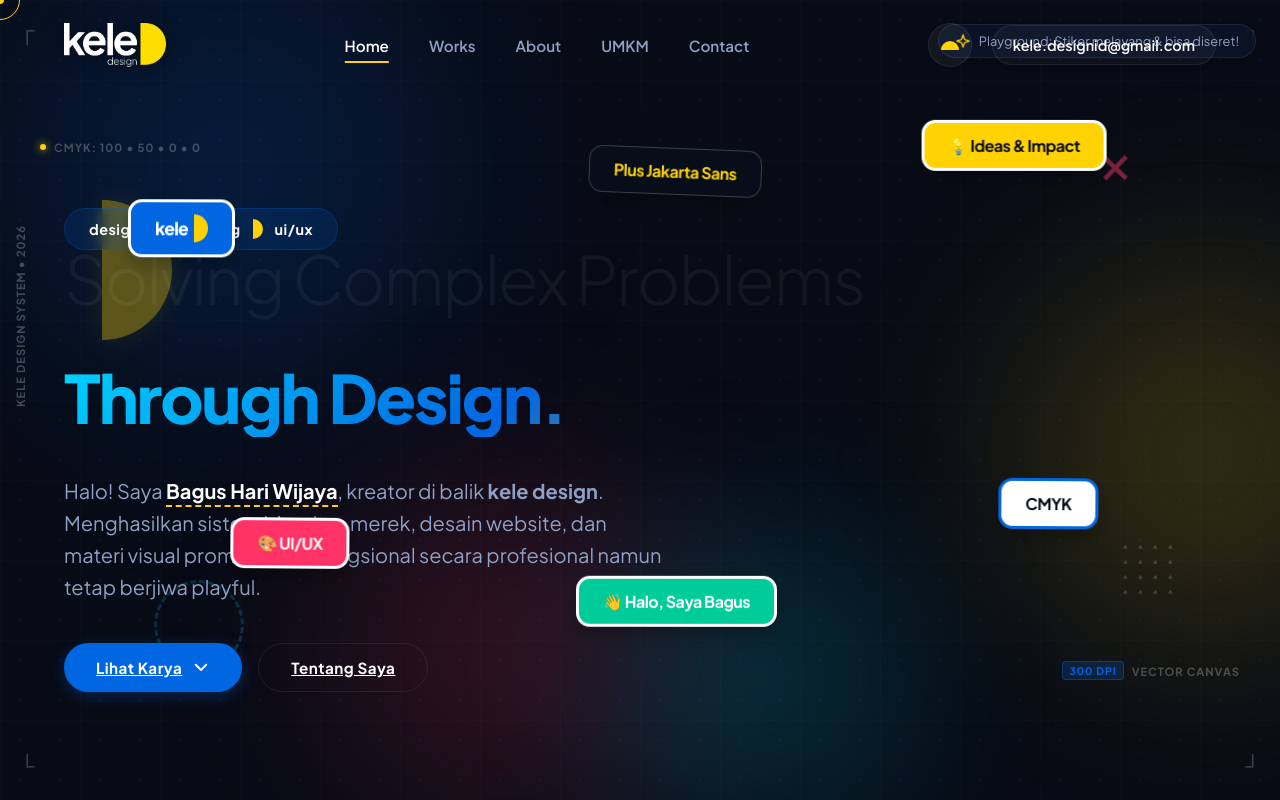
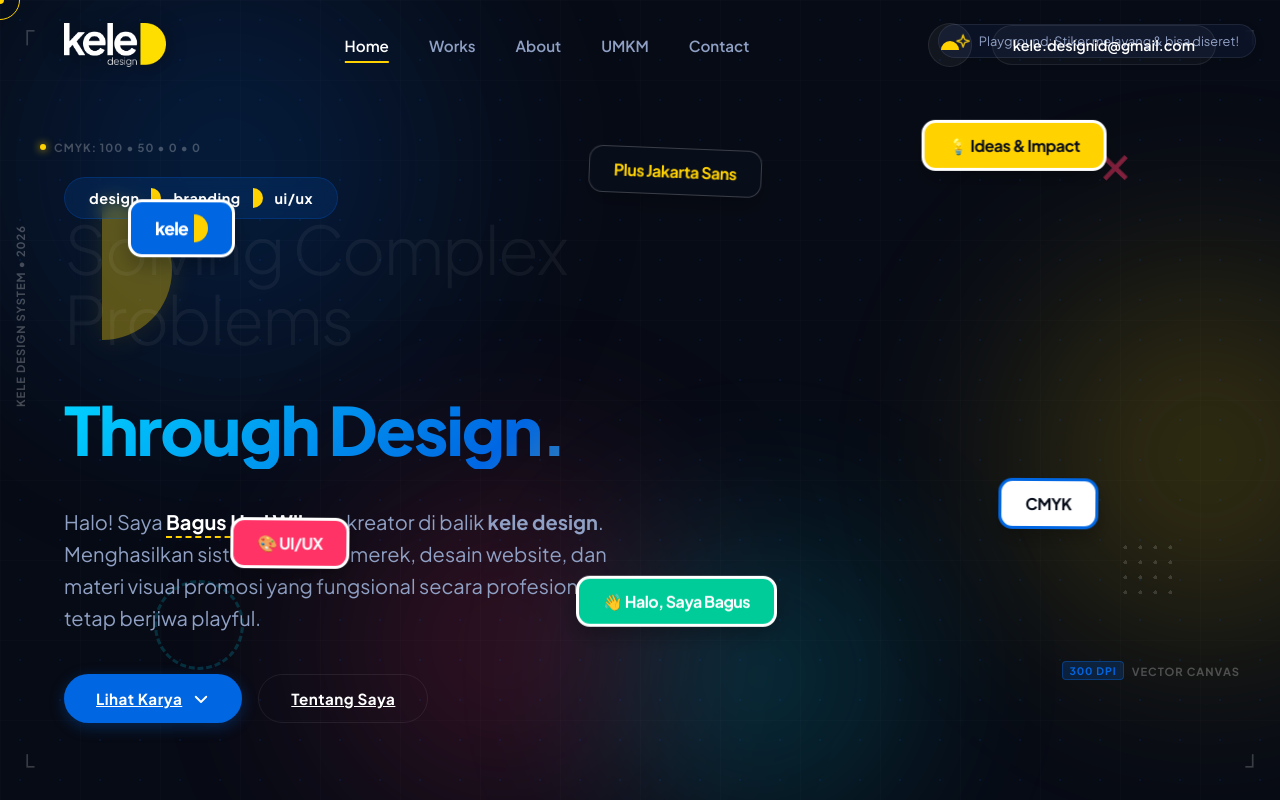
Before and after one commit to kele-dev/Kele-s-Design-Portfolio, a Vue app: page / in a window 1280 px wide. Shown: the top 800 px of the page. Built offline with nearby package versions, Linux system fonts and the light colour scheme.

Commit message:
feat(hero): structure all top rotating headline phrases into 2 distinct lines

```diff
--- a/src/App.vue
+++ b/src/App.vue
@@ -56,7 +56,8 @@
             <span class="headline-container">
               <Transition name="headline-slide" mode="out-in">
                 <span :key="activeHeadlineIndex" class="light-title headline-text">
-                  {{ headlines[activeHeadlineIndex] }}
+                  <span class="phrase-line">{{ headlines[activeHeadlineIndex].line1 }}</span>
+                  <span class="phrase-line">{{ headlines[activeHeadlineIndex].line2 }}</span>
                 </span>
               </Transition>
             </span>
@@ -214,13 +215,18 @@ import LogoMarquee from './components/LogoMarquee.vue'
 import PortfolioGrid from './components/PortfolioGrid.vue'
 import UmkmImpact from './components/UmkmImpact.vue'
 
-// High-Value Rotating Headline Text Phrases
-const headlines = [
-  'Bringing Ideas & Impact',
-  'Solving Complex Problems',
-  'Elevating Local Brands',
-  'Driving Business Growth',
-  'Creating Visual Value'
+// Structuring each top rotating phrase into 2 clean lines
+interface HeadlinePhrase {
+  line1: string
+  line2: string
+}
+
+const headlines: HeadlinePhrase[] = [
+  { line1: 'Bringing Ideas', line2: '& Impact' },
+  { line1: 'Solving Complex', line2: 'Problems' },
+  { line1: 'Elevating Local', line2: 'Brands' },
+  { line1: 'Driving Business', line2: 'Growth' },
+  { line1: 'Creating Visual', line2: 'Value' }
 ]
 
 const activeHeadlineIndex = ref(0)
@@ -341,14 +347,18 @@ const cycleTheme = () => {
 /* Dynamic Headline Slide Animation */
 .headline-container {
   display: block;
-  min-height: 1.35em;
+  min-height: 2.2em;
   position: relative;
-  padding-bottom: 0.15em;
+  padding-bottom: 0.1em;
 }
 
 .headline-text {
   display: block;
-  padding-bottom: 0.15em;
+}
+
+.phrase-line {
+  display: block;
+  line-height: 1.05;
 }
 
 .headline-slide-enter-active,
```
